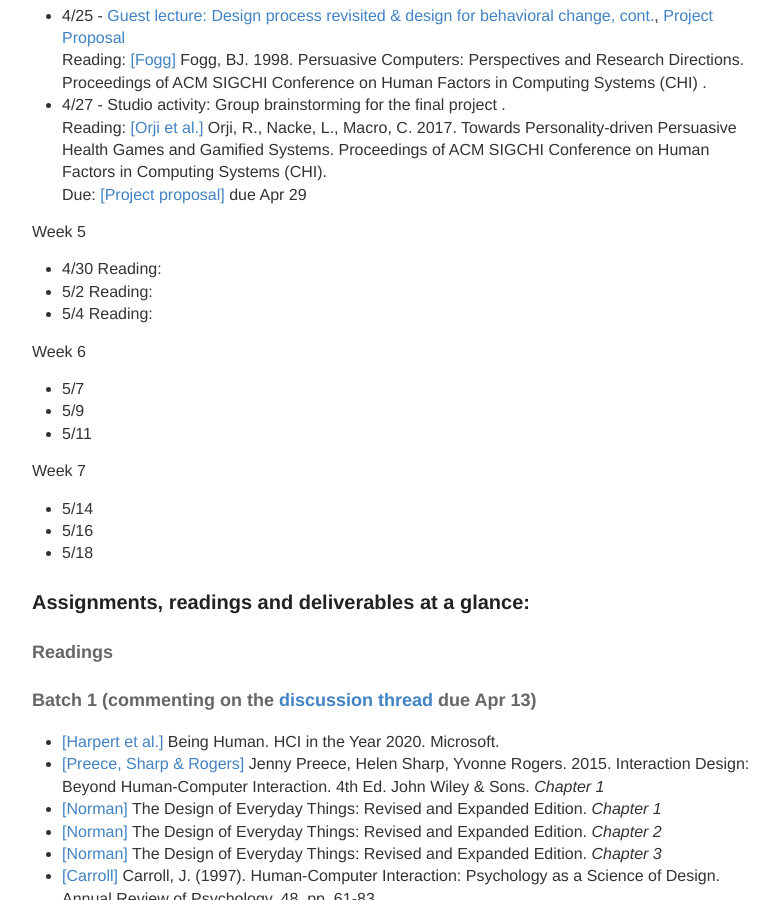
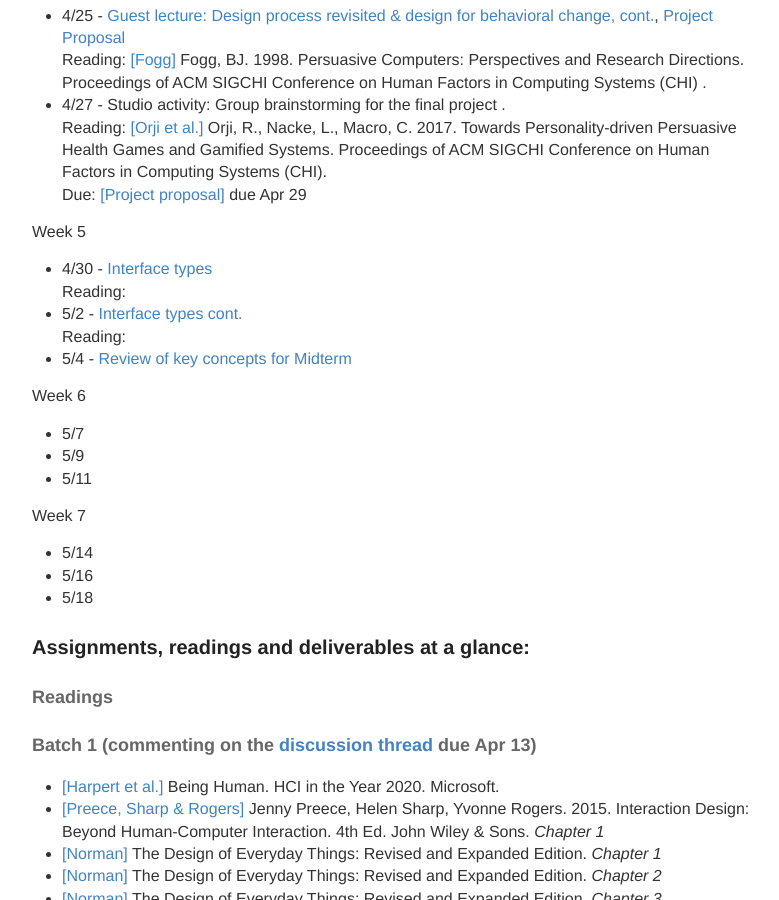
Before and after one commit to hciwang/hciwang.github.io, a Jekyll site: the page built from _posts/2018-3-25-lectures.md, in a window 1280 px wide and 900 px high, scrolled down 1380 px. Shown: the whole window, without its empty margins (248-1027 px from the left). Built offline with Jekyll 4.4.1, drawn with Linux system fonts in a browser that asks for light colours.

Commit message:
Update 2018-3-25-lectures.md

```diff
--- a/_posts/2018-3-25-lectures.md
+++ b/_posts/2018-3-25-lectures.md
@@ -48,12 +48,11 @@
 Due: [[Project proposal]](https://canvas.ucdavis.edu/courses/225630/assignments/192508) due Apr 29
 
 Week 5
-- 4/30
+- 4/30 - [Interface types](https://canvas.ucdavis.edu/courses/225630/files?preview=3430296)
 Reading:
-- 5/2
+- 5/2 - [Interface types cont.](https://canvas.ucdavis.edu/courses/225630/files?preview=3430296)
 Reading:
-- 5/4
-Reading:
+- 5/4 - [Review of key concepts for Midterm]()
 
 Week 6
 - 5/7
```
